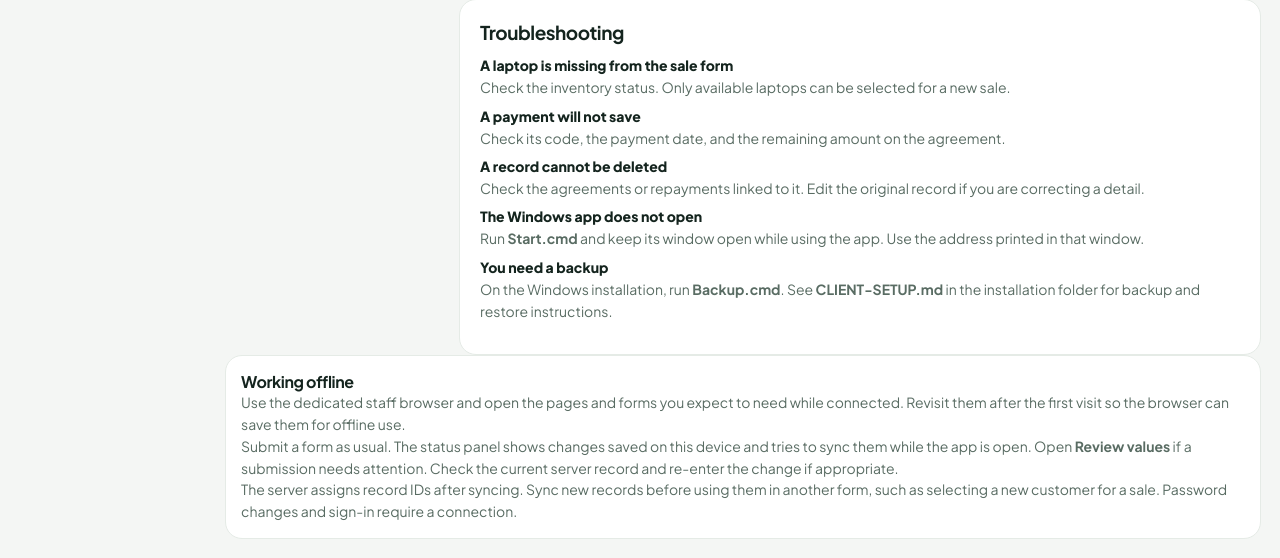
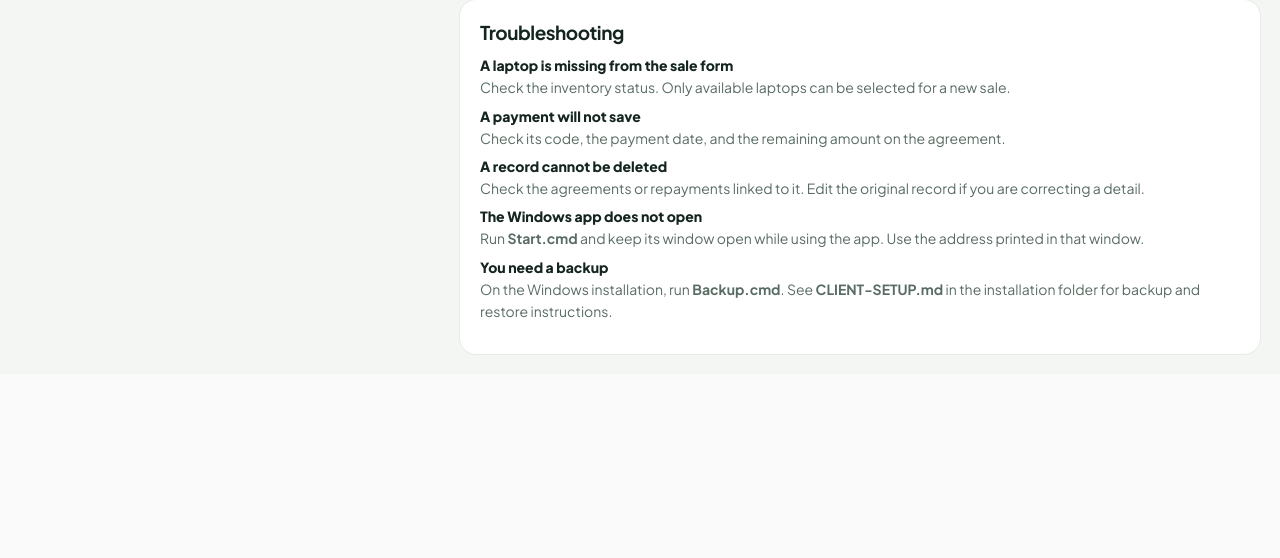
Before and after one commit to Padrino-221/CY-Technology-, a Django app: page /manual/ in a window 1280 px wide. Shown: the part 3863-4421 px from the top of the page. After the commit the page ends 4218 px from the top, so only its background shows below. Run offline with Django 5.2, Linux system fonts and the light colour scheme; the visitor is signed in with stand-in values (Sample User, id 1); data that the repository does not hold is empty; parts of the project's set-up code (start-up, migrations or seed data) failed here and were passed over.

Commit message:
Remove offline sync and retire browser caches

```diff
--- a/cy-web/settings.py
+++ b/cy-web/settings.py
@@ -18,7 +18,6 @@ MIDDLEWARE = [
     "django.middleware.csrf.CsrfViewMiddleware",
     "django.contrib.auth.middleware.AuthenticationMiddleware",
     "django.contrib.messages.middleware.MessageMiddleware",
-    "offline.OfflineMiddleware",
 ]
 TEMPLATES = [{
     "BACKEND": "django.template.backends.django.DjangoTemplates",
--- a/cy-web/static/components.js
+++ b/cy-web/static/components.js
@@ -339,3 +339,24 @@ document.querySelectorAll(".product-gallery").forEach((gallery) => {
         });
     });
 });
+
+
+document.querySelectorAll("form[data-upload-limit]").forEach(form => {
+    form.addEventListener("submit", event => {
+        const inputs = [...form.querySelectorAll('input[type="file"]')];
+        const size = inputs.flatMap(input => [...input.files])
+            .reduce((total, file) => total + file.size, 0);
+        const input = inputs[0];
+        if (input) input.setCustomValidity("");
+        if (input && size > Number(form.dataset.uploadLimit)) {
+            event.preventDefault();
+            input.setCustomValidity("Choose photos totaling 4 MB or less per submission.");
+            input.reportValidity();
+        }
+    });
+    form.querySelectorAll('input[type="file"]').forEach(input => {
+        input.addEventListener("change", () => {
+            form.querySelector('input[type="file"]').setCustomValidity("");
+        });
+    });
+});
--- /dev/null
+++ b/cy-web/static/offline-cleanup.js
@@ -0,0 +1,21 @@
+// One-time cleanup for browsers that used the former offline feature.
+(async () => {
+    try {
+        if ("serviceWorker" in navigator) {
+            for (const registration of await navigator.serviceWorker.getRegistrations()) {
+                const worker = registration.active || registration.waiting || registration.installing;
+                if (worker && new URL(worker.scriptURL).pathname === "/offline-worker.js") {
+                    await registration.unregister();
+                }
+            }
+        }
+        if ("caches" in window) {
+            for (const name of await caches.keys()) {
+                if (name.startsWith("cy-offline-")) await caches.delete(name);
+            }
+        }
+        if ("indexedDB" in window) indexedDB.deleteDatabase("cy-pending");
+    } catch (error) {
+        console.warn("Could not complete cleanup of the former offline feature.", error);
+    }
+})();
--- a/cy-web/static/offline.js
+++ /dev/null
@@ -1,187 +0,0 @@
-(() => {
-    const panel = document.querySelector("[data-offline-user]");
-    if (!panel || !window.isSecureContext || !("serviceWorker" in navigator) || !window.indexedDB) return;
-    const user = panel.dataset.offlineUser;
-    const revision = Number(panel.dataset.revision);
-    const status = panel.querySelector("[role=status]");
-    const list = panel.querySelector("ul");
-    const operation = /^\/(?:(?:customers|inventory|sales|payments)\/(?:new|\d+\/(?:edit|delete))|payments\/\d+|inventory\/\d+\/release|sales\/\d+\/(?:return|refund)|settings)\/$/;
-    let syncing = false;
-    let queueMode = !navigator.onLine;
-    const db = new Promise((resolve, reject) => {
-        const request = indexedDB.open("cy-pending", 1);
-        request.onupgradeneeded = () => request.result.createObjectStore("changes", {keyPath: "id"});
-        request.onsuccess = () => resolve(request.result);
-        request.onerror = () => reject(request.error);
-    });
-
-    async function store(mode, action) {
-        const database = await db;
-        return new Promise((resolve, reject) => {
-            const tx = database.transaction("changes", mode);
-            const request = action(tx.objectStore("changes"));
-            tx.oncomplete = () => resolve(request.result);
-            tx.onabort = () => reject(tx.error);
-        });
-    }
-
-    async function pending() {
-        return (await store("readonly", entries => entries.getAll()))
-            .filter(entry => entry.user === user)
-            .sort((a, b) => a.created - b.created);
-    }
-
-    async function show() {
-        const entries = await pending();
-        panel.hidden = navigator.onLine && !entries.length && !queueMode;
-        status.textContent = entries.length
-            ? `${entries.length} change(s) saved on this device`
-            : "Offline. Changes you submit will be saved on this device.";
-        list.replaceChildren();
-        for (const entry of entries) {
-            const item = document.createElement("li");
-            const link = document.createElement("a");
-            link.href = entry.path;
-            link.textContent = entry.label;
-            item.append(link);
-            if (entry.error) {
-                item.append(` · ${entry.error} `);
-                const review = document.createElement("button");
-                review.type = "button";
-                review.textContent = "Review values";
-                review.addEventListener("click", () => {
-                    const values = document.createElement("dl");
-                    for (const [name, value] of entry.fields) {
-                        const key = document.createElement("dt");
-                        const data = document.createElement("dd");
-                        key.textContent = name.replaceAll("_", " ");
-                        data.textContent = typeof value === "string" ? value : value.name;
-                        values.append(key, data);
-                    }
-                    review.replaceWith(values);
-                });
-                const discard = document.createElement("button");
-                discard.type = "button";
-                discard.textContent = "Discard queued change";
-                discard.addEventListener("click", async () => {
-                    if (!confirm("Discard this unsynced change?")) return;
-                    const result = await response.json();
-                    await store("readwrite", records => records.delete(entry.id));
-                    await show();
-                    if (entries.length === 1 && result.location && document.querySelector("form[data-saving-offline]")) {
-                        location.assign(result.location);
-                        return;
-                    }
-                    sync();
-                });
-                item.append(review, discard);
-            }
-            list.append(item);
-        }
-    }
-
-    async function sync() {
-        if (syncing || !navigator.onLine) return;
-        syncing = true;
-        try {
-            const run = async () => {
-                const entries = await pending();
-                if (!entries.length || entries[0].error) return;
-                const auth = await fetch("/offline-session/", {cache: "no-store"});
-                if (!auth.ok) {
-                    status.textContent = "Sign in to sync changes saved on this device.";
-                    return;
-                }
-                const session = await auth.json();
-                if (session.user !== user) return;
-                for (const entry of entries) {
-                    if (entry.error) break;
-                    const body = new FormData();
-                    for (const [name, value] of entry.fields) body.append(name, value);
-                    const response = await fetch(entry.path, {method: "POST", body, headers: {
-                        "X-CSRFToken": session.csrf, "X-CY-User": user,
-                        "X-CY-Operation": entry.id, "X-CY-Revision": String(entry.revision),
-                    }, redirect: "error"});
-                    if (!response.ok) {
-                        if ([400, 409, 413, 422].includes(response.status)) {
-                            entry.error = response.status === 413
-                                ? "The upload exceeds the hosted request limit. Resubmit with smaller photos."
-                                : (await response.json()).error;
-                            await store("readwrite", records => records.put(entry));
-                            await show();
-                        }
-                        break;
-                    }
-                    const result = await response.json();
-                    await store("readwrite", records => records.delete(entry.id));
-                    await show();
-                    if (entries.length === 1 && result.location && document.querySelector("form[data-saving-offline]")) {
-                        location.assign(result.location);
-                        return;
-                    }
-                    status.textContent = "Change synced. Refresh the page to see current records.";
-                    panel.hidden = false;
-                }
-            };
-            if (navigator.locks) await navigator.locks.request("cy-offline-sync", run);
-            else await run();
-        } catch {
-            status.textContent = "Sync interrupted. Queued changes remain on this device.";
-        } finally {
-            syncing = false;
-        }
-    }
-
-    document.addEventListener("submit", async event => {
-        const form = event.target;
-        if (!(form instanceof HTMLFormElement) || form.method !== "post") return;
-        const url = new URL(form.action);
-        if (url.pathname === "/logout/") {
-            navigator.serviceWorker.controller?.postMessage("clear-pages");
-            return;
-        }
-        if (url.origin !== location.origin || !operation.test(url.pathname)) return;
-        const limit = Number(form.dataset.uploadLimit);
-        const bytes = [...form.querySelectorAll('input[type="file"]')]
-            .flatMap(input => [...input.files]).reduce((total, file) => total + file.size, 0);
-        if (limit && bytes > limit) {
-            event.preventDefault();
-            panel.hidden = false;
-            status.textContent = "Choose photos totaling 4 MB or less per submission.";
-            return;
-        }
-        // Persist first, even when the browser believes it is connected.
-        queueMode = !navigator.onLine;
-        event.preventDefault();
-        if (form.dataset.savingOffline) return;
-        form.dataset.savingOffline = "true";
-        try {
-            const fields = [...new FormData(form, event.submitter)].filter(([name, value]) =>
-                name !== "csrfmiddlewaretoken" && (typeof value === "string" || value.name));
-            await store("readwrite", records => records.add({
-                id: crypto.randomUUID(), user, revision, fields, path: url.pathname + url.search,
-                label: `${document.querySelector("h1")?.textContent || "Record"} · ${url.pathname}`,
-                created: Date.now(),
-            }));
-            form.closest("dialog")?.close();
-            await show();
-            await sync();
-        } catch {
-            panel.hidden = false;
-            status.textContent = "This change could not be saved on this device. Keep the form open and try again.";
-        } finally {
-            delete form.dataset.savingOffline;
-        }
-    });
-
-    navigator.serviceWorker.register("/offline-worker.js").catch(() => {});
-    navigator.storage?.persist?.().catch(() => {});
-    addEventListener("offline", () => { queueMode = true; show(); });
-    addEventListener("online", () => { queueMode = false; sync(); });
-    panel.querySelector("button").addEventListener("click", sync);
-    setInterval(sync, 15000);
-    show().then(sync).catch(() => {
-        panel.hidden = false;
-        status.textContent = "Browser storage is unavailable.";
-    });
-})();
--- a/cy-web/templates/base.html
+++ b/cy-web/templates/base.html
@@ -42,15 +42,8 @@
   <p>This action permanently removes the record.</p>
   <form method="post" class="actions">{% csrf_token %}<button type="button" class="button outline" data-cancel autofocus>Cancel</button><button type="submit" class="button danger">Delete record</button></form>
 </dialog>
-{% if user.is_authenticated %}
-<aside class="card" data-offline-user="{{ user.pk }}" data-revision="{{ request.offline_revision|default:0 }}" hidden>
-  <p role="status"></p>
-  <button class="button outline small" type="button">Sync now</button>
-  <ul></ul>
-</aside>
-<script src="{% static 'offline.js' %}?v=2" defer></script>
-{% endif %}
 <script src="{% static 'components.js' %}?v=wizard-1" defer></script>
 </div></div>
 {% else %}{% block public %}{% endblock %}{% endif %}
+<script src="{% static 'offline-cleanup.js' %}" defer></script>
 </body></html>
--- a/cy-web/templates/manual.html
+++ b/cy-web/templates/manual.html
@@ -93,9 +93,5 @@
 <dl><dt>A laptop is missing from the sale form</dt><dd>Check the inventory status. Only available laptops can be selected for a new sale.</dd><dt>A payment will not save</dt><dd>Check its code, the payment date, and the remaining amount on the agreement.</dd><dt>A record cannot be deleted</dt><dd>Check the agreements or repayments linked to it. Edit the original record if you are correcting a detail.</dd><dt>The Windows app does not open</dt><dd>Run <strong>Start.cmd</strong> and keep its window open while using the app. Use the address printed in that window.</dd><dt>You need a backup</dt><dd>On the Windows installation, run <strong>Backup.cmd</strong>. See <strong>CLIENT-SETUP.md</strong> in the installation folder for backup and restore instructions.</dd></dl>
 </section>
 </div></div>
-<section class="card"><h2>Working offline</h2>
-<p>Use the dedicated staff browser and open the pages and forms you expect to need while connected. Revisit them after the first visit so the browser can save them for offline use.</p>
-<p>Submit a form as usual. The status panel shows changes saved on this device and tries to sync them while the app is open. Open <strong>Review values</strong> if a submission needs attention. Check the current server record and re-enter the change if appropriate.</p>
-<p>The server assigns record IDs after syncing. Sync new records before using them in another form, such as selecting a new customer for a sale. Password changes and sign-in require a connection.</p>
-</section>
+
 {% endblock %}
--- a/cy-web/urls.py
+++ b/cy-web/urls.py
@@ -7,7 +7,6 @@ import offline
 
 urlpatterns = [
     path("offline-worker.js", offline.worker),
-    path("offline-session/", offline.session),
     path("", views.dashboard, name="dashboard"),
     path("account/password/", views.AccountPasswordChangeView.as_view(), name="change-password"),
     path("settings/", views.business_settings, name="business-settings"),
```
Also changed, not shown: cy-web/credit/models.py (+0 -10 lines), cy-web/credit/tests.py (+0 -24 lines), cy-web/offline.py (+6 -87 lines), cy-web/static/offline-worker.js (+6 -26 lines), cy-web/credit/migrations/0010_delete_offlinereceipt_delete_offlinerevision.py (added).
